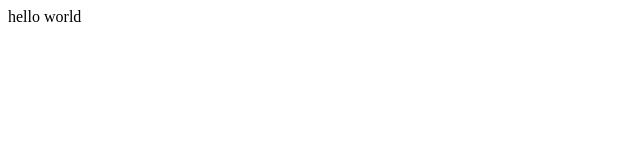
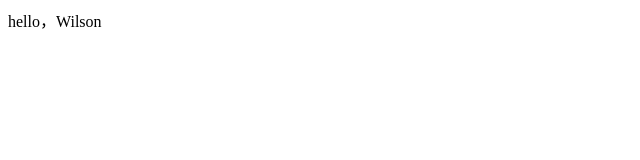
Before and after one commit to EastonCodings/React_TodoList, a React (Create React App) app in the folder todolist/: page / in a window 1280 px wide. Shown: the top 160 px of the page, without its empty margins (0-640 px from the left). Built offline with nearby package versions, Linux system fonts and the light colour scheme.

Commit message:
2-3 ~ 2-4
2-3 ~ 2-4
工程目录文件  组件  JSX

```diff
--- a/todolist/src/App.js
+++ b/todolist/src/App.js
@@ -1,10 +1,21 @@
+// ES6 结构赋值
 import React, { Component } from 'react';
+
+// 等价于
+// import React from 'react';
+// const Component = React.Component
+// import { Component } from 'react';
+
+// 还可以
+// import React from 'react';
+// class App extends React.Component {
 
 class App extends Component {
   render() {
+    // JSX
     return (
       <div>
-        hello world
+        hello，Wilson
       </div>
     );
   }
--- a/todolist/src/index.js
+++ b/todolist/src/index.js
@@ -1,9 +1,11 @@
-import React from 'react';
+import React from 'react';  // 编译 JSX
 import ReactDOM from 'react-dom';
 import App from './App';
 // PWA progressive web application
-// https 协议的服务器上 用户访问一次，本地有完整的缓存（作用于断网的情况下）
+// https 协议的服务器上 用户访问一次，本地将有完整的缓存（作用于断网的情况下）
 // import * as serviceWorker from './serviceWorker';
 
+// <App />挂载到id="root"的Dom节点下
+// JSX <App /> 组件名，首字母大写
 ReactDOM.render(<App />, document.getElementById('root'));
 // serviceWorker.unregister();
```
